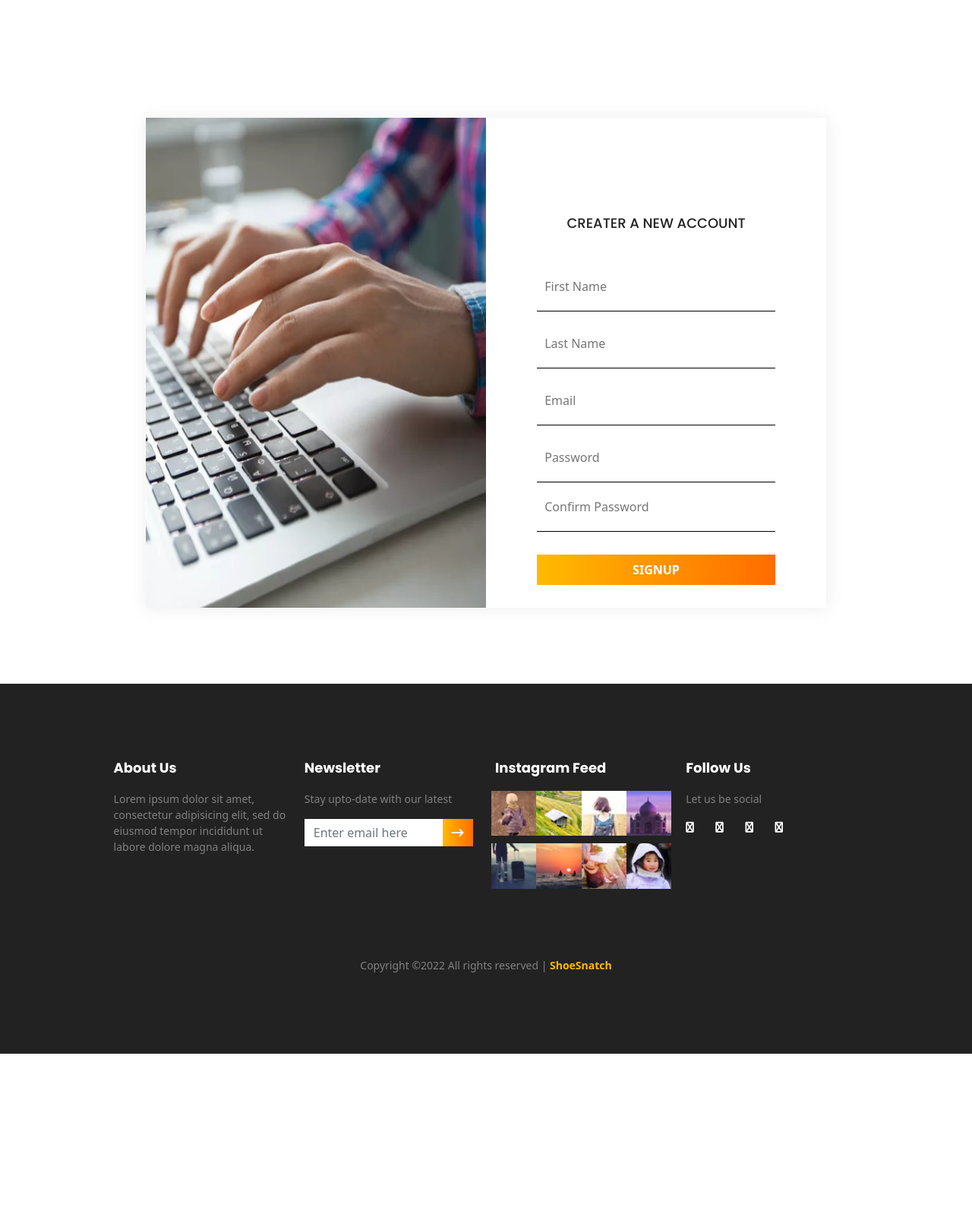
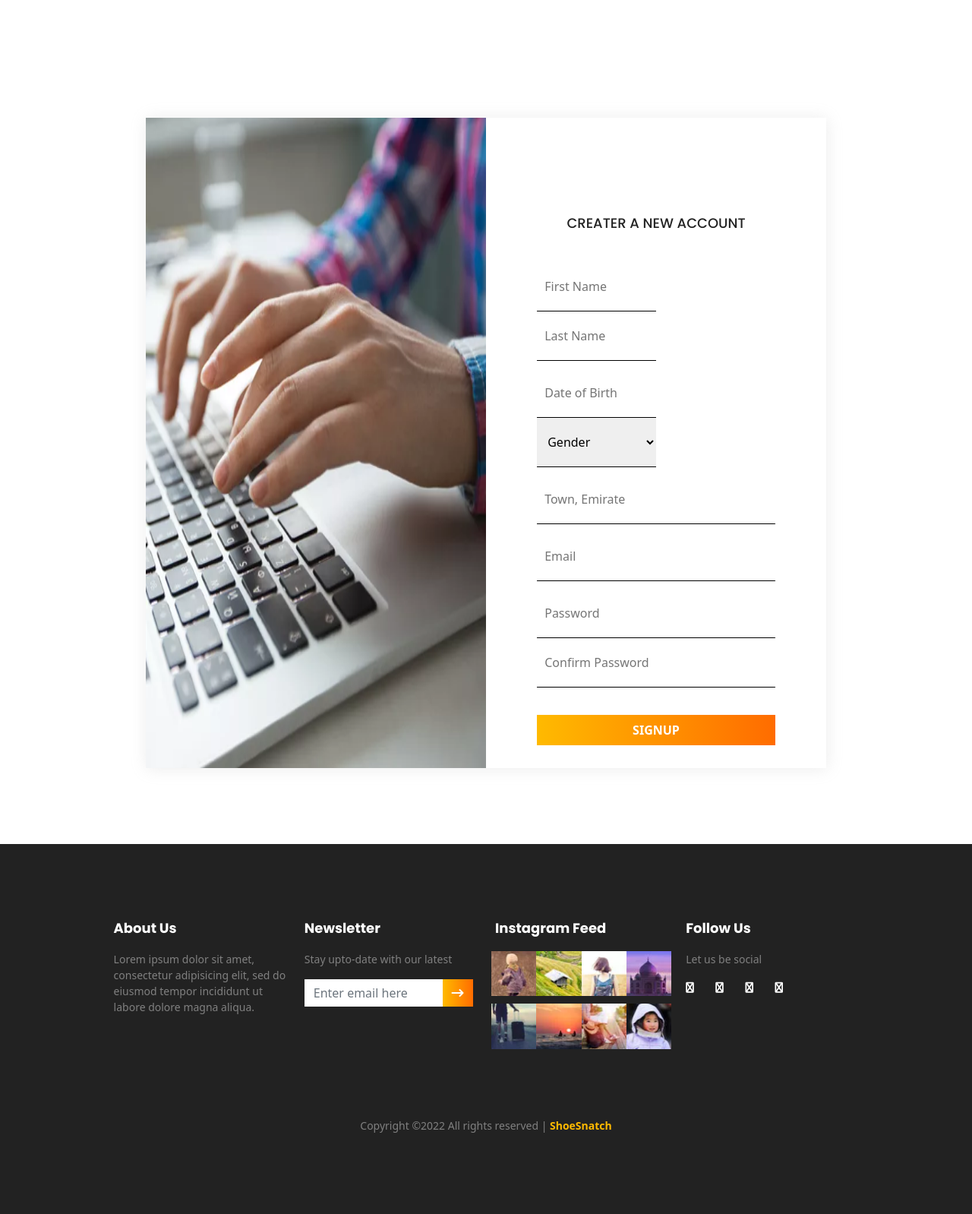
Before and after one commit to Salman-Abdulqadir/kicks-shoe-store, a PHP site: page /pages/signup.html in a window 1280 px wide. Shown: the part 471-2069 px from the top of the page at 76% size. Before the commit the page ends 1858 px from the top, so only its background shows below. Run offline with PHP 8.4, Linux system fonts and the light colour scheme; data that the repository does not hold is empty; some libraries are stand-ins or nearby versions.

Commit message:
login system working

```diff
--- a/pages/signup.html
+++ b/pages/signup.html
@@ -107,63 +107,126 @@
           <div class="col-lg-6 col-md-6 col-sm-12">
             <h3>CREATER A NEW ACCOUNT</h3>
             <div class="row">
-              <form class="form-box" action="" method="post">
+              <div class="form-box" action="" method="post">
+                <div class="col-md-12 compact-entry-area">
+                  <div class="col-md-6">
+                    <input
+                      id="first_name"
+                      class="login-input"
+                      type="text"
+                      name="first_name"
+                      placeholder="First Name"
+                      onfocus="this.placeholder = ''"
+                      onblur="this.placeholder = 'First Name'"
+                      required
+                    />
+                  </div>
+                  <div class="col-md-6">
+                    <input
+                      id="last_name"
+                      class="login-input"
+                      type="text"
+                      name="last_name"
+                      placeholder="Last Name"
+                      onfocus="this.placeholder = ''"
+                      onblur="this.placeholder = 'Last Name'"
+                      required
+                    />
+                  </div>
+                </div>
+                <div class="col-md-12 compact-entry-area">
+                  <div class="col-md-6">
+                    <input
+                      id="date_of_birth"
+                      type="text"
+                      class="login-input"
+                      placeholder="Date of Birth"
+                      onfocus="this.type='date'"
+                      onblur="this.type='text'"
+                      required
+                    />
+                  </div>
+                  <div class="col-md-6 select-gender-area">
+                    <select
+                      name="gender"
+                      id="gender"
+                      class="login-input"
+                      required
+                    >
+                      <option
+                        class="gender-placeholder"
+                        value=""
+                        disabled
+                        selected
+                        hidden
+                      >
+                        Gender
+                      </option>
+                      <option value="M">Male</option>
+                      <option value="F">Female</option>
+                    </select>
+                  </div>
+                </div>
                 <div class="col-md-12">
                   <input
+                    type="text"
+                    id="address"
                     class="login-input"
-                    type="text"
-                    name="first"
-                    placeholder="First Name"
-                    onfocus="this.placeholder = ''"
-                    onblur="this.placeholder = 'First Name'"
+                    placeholder="Town, Emirate"
+                    onfocus="this.placeholder=''"
+                    onblur="this.placeholder='Town, Emirate'"
+                    required
                   />
                 </div>
                 <div class="col-md-12">
                   <input
-                    class="login-input"
-                    type="text"
-                    name="lastname"
-                    placeholder="Last Name"
-                    onfocus="this.placeholder = ''"
-                    onblur="this.placeholder = 'Last Name'"
-                  />
-                </div>
-                <div class="col-md-12">
-                  <input
+                    id="email"
                     class="login-input"
                     type="text"
                     name="email"
                     placeholder="Email"
                     onfocus="this.placeholder = ''"
                     onblur="this.placeholder = 'Email'"
+                    required
                   />
                 </div>
                 <div class="col-md-12 signup-password-area">
                   <div class="col-sm-12">
                     <input
+                      id="password_register"
                       class="login-input signup-password"
                       type="password"
-                      name="password"
+                      name="password_register"
                       placeholder="Password"
                       onfocus="this.placeholder = ''"
+                      onkeyup="compare_passwords();"
                       onblur="this.placeholder = 'Password'"
+                      required
                     />
                   </div>
                   <div class="col-sm-12">
                     <input
+                      id="confirm_password_register"
                       class="login-input signup-password confirm"
                       type="password"
-                      name="confirm_password"
+                      name="confirm_password_register"
                       placeholder="Confirm Password"
                       onfocus="this.placeholder = ''"
+                      onkeyup="compare_passwords();"
                       onblur="this.placeholder = 'Confirm Password'"
+                      required
                     />
+                  </div>
+                  <div id="confirm_password_text" class="col-sm-12">
+                    <p></p>
                   </div>
                 </div>
                 <div class="col-md-12">
-                  <button class="login-button"><strong>signup</strong></button>
+                  <button onclick="register();" class="login-button">
+                    <strong>signup</strong>
+                  </button>
                 </div>
-              </form>
+              </div>
             </div>
           </div>
         </div>
--- a/scripts/app.js
+++ b/scripts/app.js
@@ -1,20 +1,113 @@
+let password_match = false;
+
 //GETTING THE USERS INFO IF THEIR LOGGED IN
-function get_user_info(location="") {
+function get_user_info(location = "") {
   $.ajax({
     method: "POST",
-    url: location ? "server/controller.php":"../server/controller.php",
+    url: location ? "server/controller.php" : "../server/controller.php",
     dataType: "json",
     data: { type: "get_user_info" },
     success: (data) => {
       if (data["username"]) {
         $("#cart_count").html(data["item_count"]);
 
-        let logged_in = `<button class="btn btn-outline-dark"><i class="fas fa-user-circle"></i> ${data["username"]} | logout</button>`;
+        let logged_in = `<button onclick="logout();" class="btn btn-outline-dark"><i class="fas fa-user-circle"></i> ${data["username"]} | logout</button>`;
         $("#login_btn").html(logged_in);
         console.log("success");
       }
     },
   });
+}
+
+// LOGIN FUNCTION
+function login() {
+  let username = $("#username").val();
+  let password = $("#password").val();
+
+  $.ajax({
+    method: "POST",
+    url: "../server/controller.php",
+    dataType: "json",
+    data: { type: "login", username: username, password: password },
+    success: function (data) {
+      if (data["success"]) {
+        window.location.href = "../index.html";
+      }
+    },
+  });
+}
+
+//LOGOUT FUNCTION
+function logout() {
+  $.ajax({
+    method: "POST",
+    url: "../server/controller.php",
+    dataType: "json",
+    data: { type: "logout" },
+    success: function (data) {
+      window.location.href = "../index.html";
+    },
+  });
+}
+
+//REGISTERING A USER
+function register() {
+  if (password_match === true) {
+    let first_name = $("#first_name").val();
+    let last_name = $("#last_name").val();
+    let date_of_birth = $("#date_of_birth").val();
+    let gender = $("#gender").val();
+    let address = $("#address").val();
+    let email = $("#email").val();
+    let password = $("#password_register").val();
+
+    $.ajax({
+      method: "POST",
+      url: "../server/controller.php",
+      dataType: "json",
+      data: {
+        type: "register",
+        first_name: first_name,
+        last_name: last_name,
+        date_of_birth: date_of_birth,
+        gender: gender,
+        address: address,
+        email: email,
+        password: password,
+      },
+      success: function (data) {
+        if (data["success"]) {
+          window.location.href = "login.html";
+        } else {
+          $("#confirm_password_text")
+            .text("Something went wrong! Please try again.")
+            .css("color", "red");
+        }
+      },
+    });
+  }
+}
+
+// CONFIRMING THE PASSWORDS WHEN A USER REGISTERS
+function compare_passwords() {
+  let password = $("#password_register").val();
+  let confirm_password = $("#confirm_password_register").val();
+  if (password !== null || confirm_password !== null) {
+    if (password !== confirm_password) {
+      $("confirm_password_register").css("border", "1px solid red");
+      $("#confirm_password_text")
+        .text("Passwords don't match!")
+        .css("color", "red");
+    } else {
+      $("confirm_password_register").css("border", "1px solid green");
+      $("#confirm_password_text")
+        .text("Passwords match!")
+        .css("color", "green");
+      password_match = true;
+    }
+  } else {
+    $("#confirm_password_text").hide();
+  }
 }
 
 //GETTING PRODUCTS WHEN THE STORE PAGE LOADS
--- a/server/controller.php
+++ b/server/controller.php
@@ -10,11 +10,28 @@
     $request_type = isset($_POST["type"]) ? $_POST["type"] : "";
     $final_result = array();
 
-    $_SESSION["user_id"] = '1';
+    //SIMULATION
+    // $_POST["first_name"]
+    // $_POST["last_name"]
+    // $_POST["email"]
+    // $_POST["password"]
+    // $_POST["date_of_birth"]
+    // $_POST["gender"]
+    // $_POST["address"]
+
     // $request_type = "get_user_info";
     switch($request_type){
         case "get_products":
             $final_result = get_products($connection);
+            break;
+        case "login":
+            $final_result = login($connection);
+            break;
+        case "logout":
+            $final_result = logout();
+            break;
+        case "register":
+            $final_result = register($connection);
             break;
         case "add_product":
             $final_result = add_product($connection);
@@ -30,6 +47,77 @@
             break;
     }
     echo json_encode($final_result);
+
+    //LOGIN FUNCTION
+    function login($connection) {
+        if (isset($_POST["username"]) && isset($_POST["password"])) {
+            $username = $_POST["username"];
+            $password = $_POST["password"];
+            $query = "SELECT COUNT(*) AS count, ID AS id, Password AS passwd FROM Users WHERE Email='$username'";
+            $result = mysqli_query($connection, $query);
+            if(!$result){
+                return array("success"=>false);
+            }
+            $row = mysqli_fetch_array($result);
+            if (($row["count"]==1) && ($row["passwd"]==$password)) {
+                $_SESSION["user_id"]=$row["id"];
+                return array("success"=>true);
+            } else {
+                return array("success"=>false);
+            }
+        } else {
+            return array("success"=>false);
+        }
+    }
+
+    // REGISTERING A USER
+    function register($connection) {
+        $email = $_POST["email"];
+        $query_email_check = "SELECT COUNT(*) AS count FROM Users WHERE Email='$email'";
+        $result_email_check = mysqli_query($connection, $query_email_check);
+        if(!$result_email_check){
+            return array("success"=>false);
+        }
+        $row_email_check = mysqli_fetch_array($result_email_check);
+        if ($row_email_check["count"]==0) {
+            $first_name =  $_POST["first_name"];
+            $last_name = $_POST["last_name"];
+            $date_of_birth = $_POST["date_of_birth"];
+            $gender = $_POST["gender"];
+            $address = $_POST["address"];
+            $password = $_POST["password"];
+
+            $query = "INSERT INTO Users (LastName, FirstName, Address, DateOfBirth, Gender, Email, Password)
+                        VALUES  ('$last_name', '$first_name', '$address', '$date_of_birth',
+                                '$gender', '$email', '$password')";
+            $result = mysqli_query($connection, $query);
+            if (!$result) {
+                return array("success"=>false);
+            } else {
+                return array("success"=>true);
+            }
+        } else {
+            return array("success"=>false);
+        }
+
+    }
+
+    //LOG OUT FUNCTION
+    function logout() {
+        $_SESSION = array();
+
+        // If it's desired to kill the session, also delete the session cookie.
+        if (ini_get("session.use_cookies")) {
+            $params = session_get_cookie_params();
+            setcookie(session_name(), '', time() - 42000,
+                    $params["path"], $params["domain"],
+                    $params["secure"], $params["httponly"]
+            );
+        }
+        // Finally, destroy the session.
+        session_destroy();
+        return array("success"=>true);
+    }
 
     //DELETING A CART ITEM FROM THE CART
     function delete_cart_item($connection){
@@ -104,8 +192,15 @@
 
             if($result){
                 $data = mysqli_fetch_array($result);
+                if($data["count"] == 0){
+                    $query_username = "SELECT FirstName AS firstname FROM Users WHERE ID = '$user_id'";
+                    $username_result = mysqli_query($connection, $query_username);
+                    $username = mysqli_fetch_array($username_result)["firstname"];
+                    return array("username" => $username);
+                }
                 return array("username" => $data["FirstName"], "item_count" => $data["count"]);
             }
+
 
         }
         return array("user" => false, "item_count" => false);
--- a/styles/style.css
+++ b/styles/style.css
@@ -262,11 +262,12 @@ h4 span {
 
 /* CART STYLING */
 .cart {
+  display: flex;
   align-items: flex-start;
 }
 .subtotal {
-  flex: 1;
-  padding: 0rem 3rem;
+  width: 70%;
+  padding: 1rem;
 }
 .subtotal .bordered {
   border-bottom: 2px solid rgba(0, 0, 0, 0.147);
@@ -278,7 +279,6 @@ h4 span {
   border-top: 2px solid rgba(0, 0, 0, 0.147);
 }
 .items {
-  flex: 1.5;
   margin-right: 1rem;
 }
 .item {
```
Also changed, not shown: pages/cart.html (+11 -8 lines), pages/login.html (+8 -4 lines).
